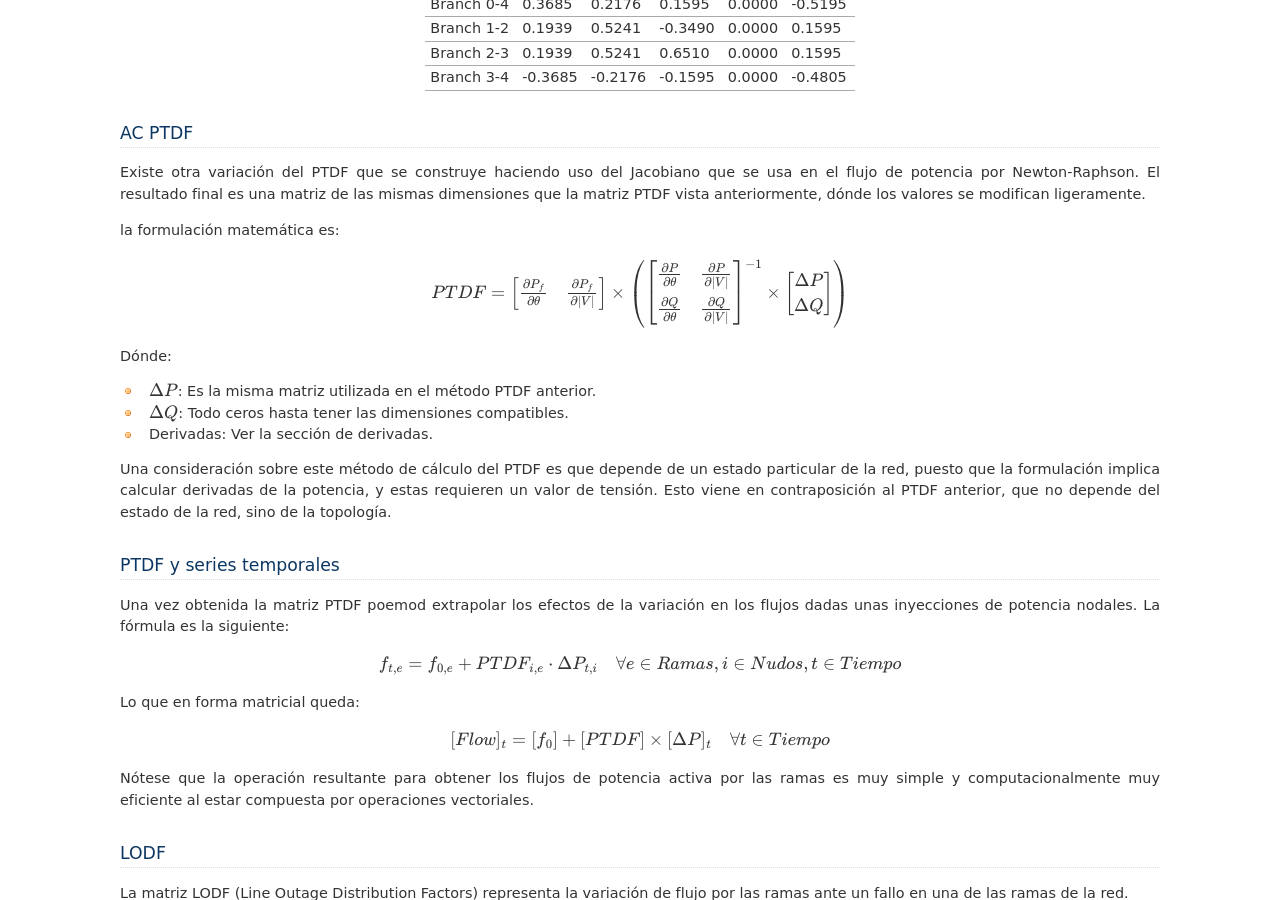
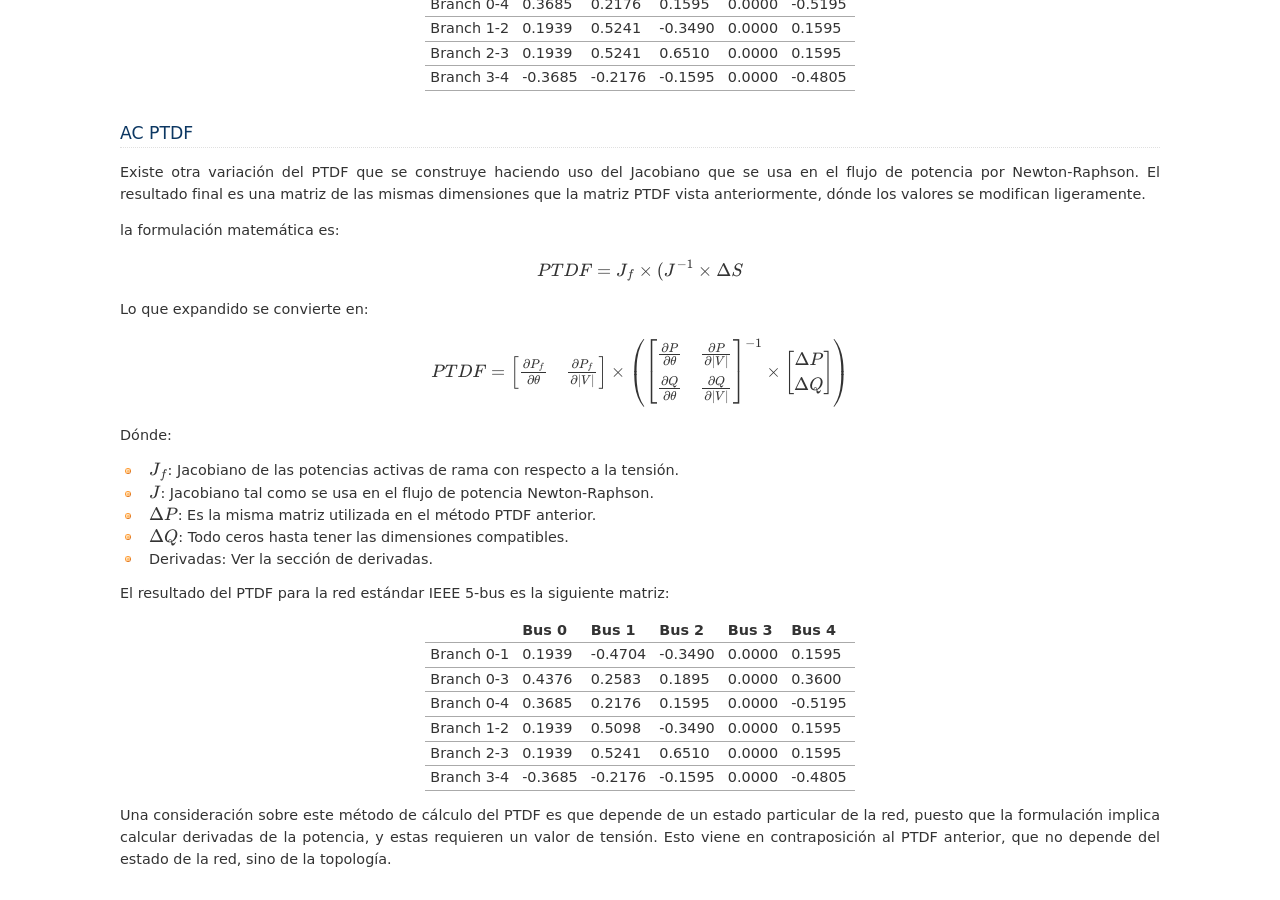
Before and after one commit to SanPen/ModeladoPractico, a Sphinx documentation site: the page built from doc/ptdf_otdf.rst, in a window 1280 px wide and 900 px high, scrolled down 1887 px. Built offline with Sphinx 7.4.7, drawn with Linux system fonts in a browser that asks for light colours.

Commit message:
Added ACPTDF example

```diff
--- a/doc/ptdf_otdf.rst
+++ b/doc/ptdf_otdf.rst
@@ -128,6 +128,12 @@ la formulación matemática es:
 
 .. math::
 
+    PTDF = J_f \times (J^{-1} \times \Delta S
+
+Lo que expandido se convierte en:
+
+.. math::
+
     PTDF = \begin{bmatrix}
     \frac{\partial P_f}{\partial \theta} & \frac{\partial {P_f}}{\partial |V|} \\
     \end{bmatrix} \times \left(
@@ -138,9 +144,30 @@ la formulación matemática es:
 
 Dónde:
 
+- :math:`J_f`:  Jacobiano de las potencias activas de rama con respecto a la tensión.
+- :math:`J`: Jacobiano tal como se usa en el flujo de potencia Newton-Raphson.
 - :math:`\Delta P`: Es la misma matriz utilizada en el método PTDF anterior.
 - :math:`\Delta Q`: Todo ceros hasta tener las dimensiones compatibles.
 - Derivadas: Ver la sección de derivadas.
+
+El resultado del PTDF para la red estándar IEEE 5-bus es la siguiente matriz:
+
++------------+---------+---------+---------+--------+---------+
+|            | Bus 0   | Bus 1   | Bus 2   | Bus 3  | Bus 4   |
++============+=========+=========+=========+========+=========+
+| Branch 0-1 | 0.1939  | -0.4704 | -0.3490 | 0.0000 | 0.1595  |
++------------+---------+---------+---------+--------+---------+
+| Branch 0-3 | 0.4376  | 0.2583  | 0.1895  | 0.0000 | 0.3600  |
++------------+---------+---------+---------+--------+---------+
+| Branch 0-4 | 0.3685  | 0.2176  | 0.1595  | 0.0000 | -0.5195 |
++------------+---------+---------+---------+--------+---------+
+| Branch 1-2 | 0.1939  | 0.5098  | -0.3490 | 0.0000 | 0.1595  |
++------------+---------+---------+---------+--------+---------+
+| Branch 2-3 | 0.1939  | 0.5241  | 0.6510  | 0.0000 | 0.1595  |
++------------+---------+---------+---------+--------+---------+
+| Branch 3-4 | -0.3685 | -0.2176 | -0.1595 | 0.0000 | -0.4805 |
++------------+---------+---------+---------+--------+---------+
+
 
 Una consideración sobre este método de cálculo del PTDF es que depende de un estado particular de la red,
 puesto que la formulación implica calcular derivadas de la potencia, y estas requieren un valor de tensión.
```
